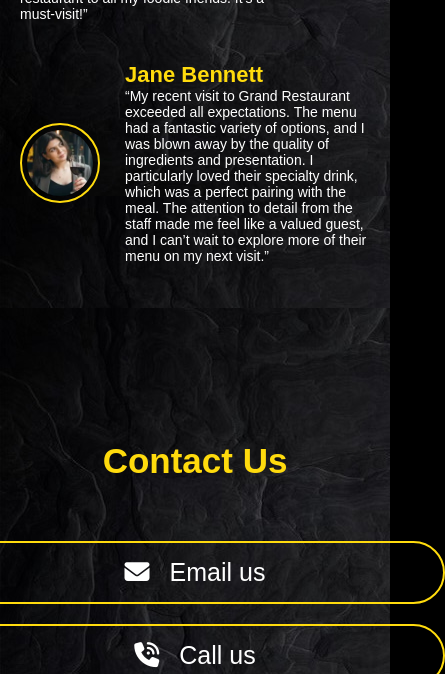
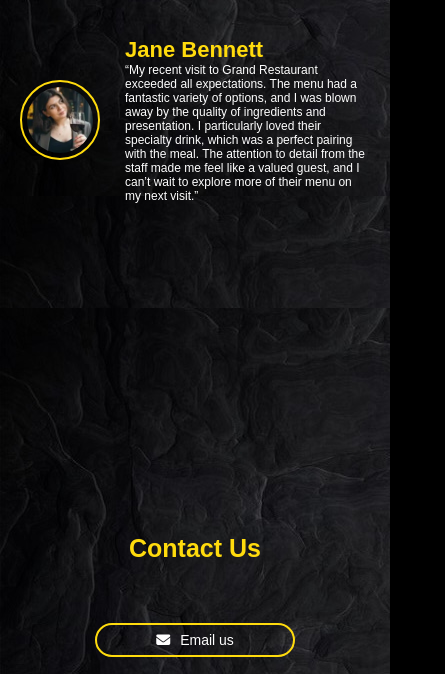
Before and after one commit to Debashis-Shuvo/Bengali-Bistro-Web, a plain HTML site: page index.html in a window 390 px wide. Shown: the part 3068-3742 px from the top of the page, 445 px wide, since content can reach past the window. Drawn offline with Linux system fonts and the light colour scheme; a web font is replaced by a local one.

Commit message:
made the contact page compitable for phone

```diff
--- a/index.css
+++ b/index.css
@@ -9,7 +9,12 @@ a {
 }
 
 body {
+    /* background-image: url(Assets-Bistro/background.jpg);
+    background-repeat: repeat-y;
+    background-size: cover; */
+
     background-color: black;
+
     font-family: Winky Rough, sans-serif;
     color: white;
 }
@@ -605,10 +610,28 @@ main .contact-section .contact-links a:hover {
     }
 
     .review-section .all-reviews .review .review-text p {
-        font-size: 14px;
+        font-size: 12px;
     }
 
     main .review-section .all-reviews .review img {
         width: 80px;
     }
+
+
+
+
+    main .contact-section h3 {
+        font-size: 25px;
+    }
+
+    main .contact-section .contact-links a {
+        font-size: 14px;
+
+        width: 200px;
+
+        padding-top: 7px;
+        padding-bottom: 7px;
+
+        gap: 10px;
+    }
 }
```
